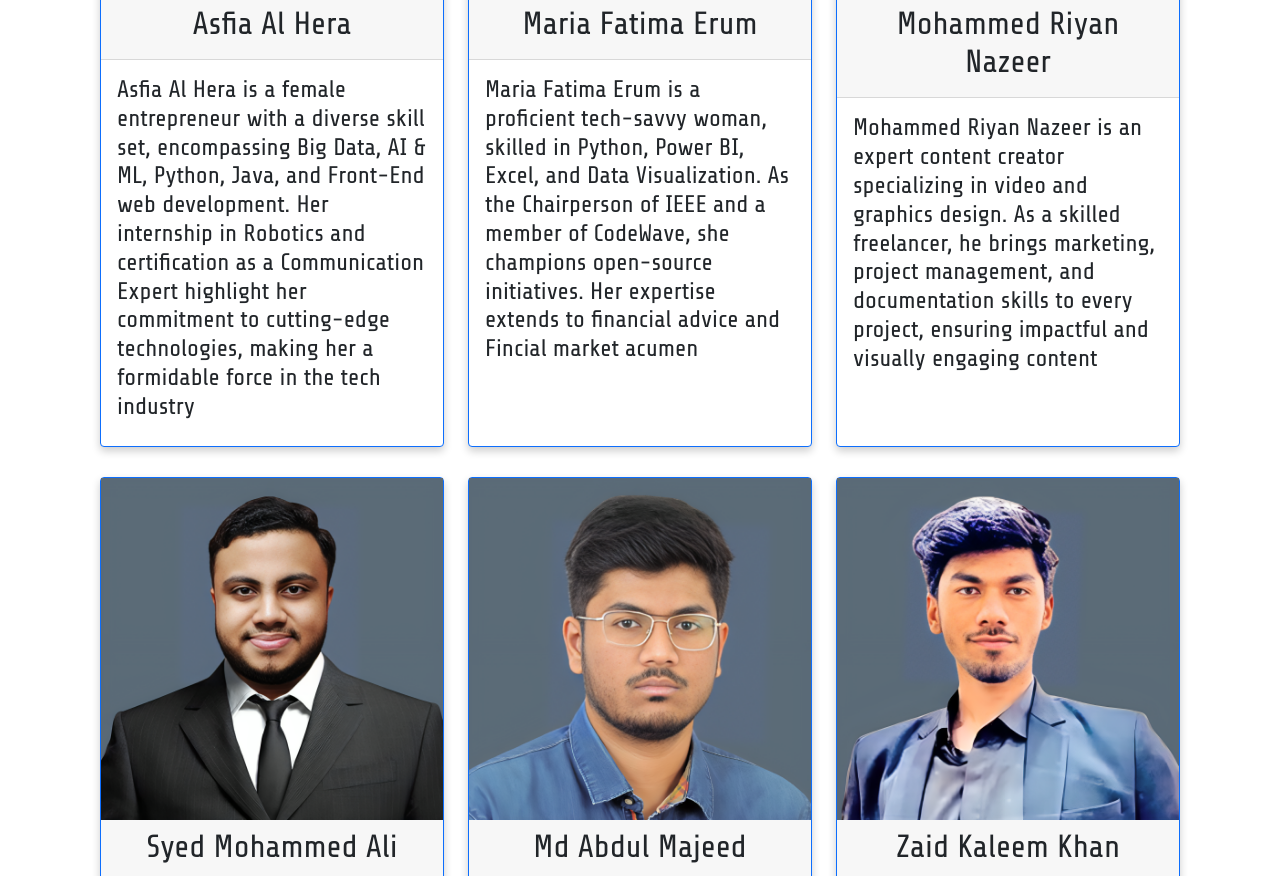
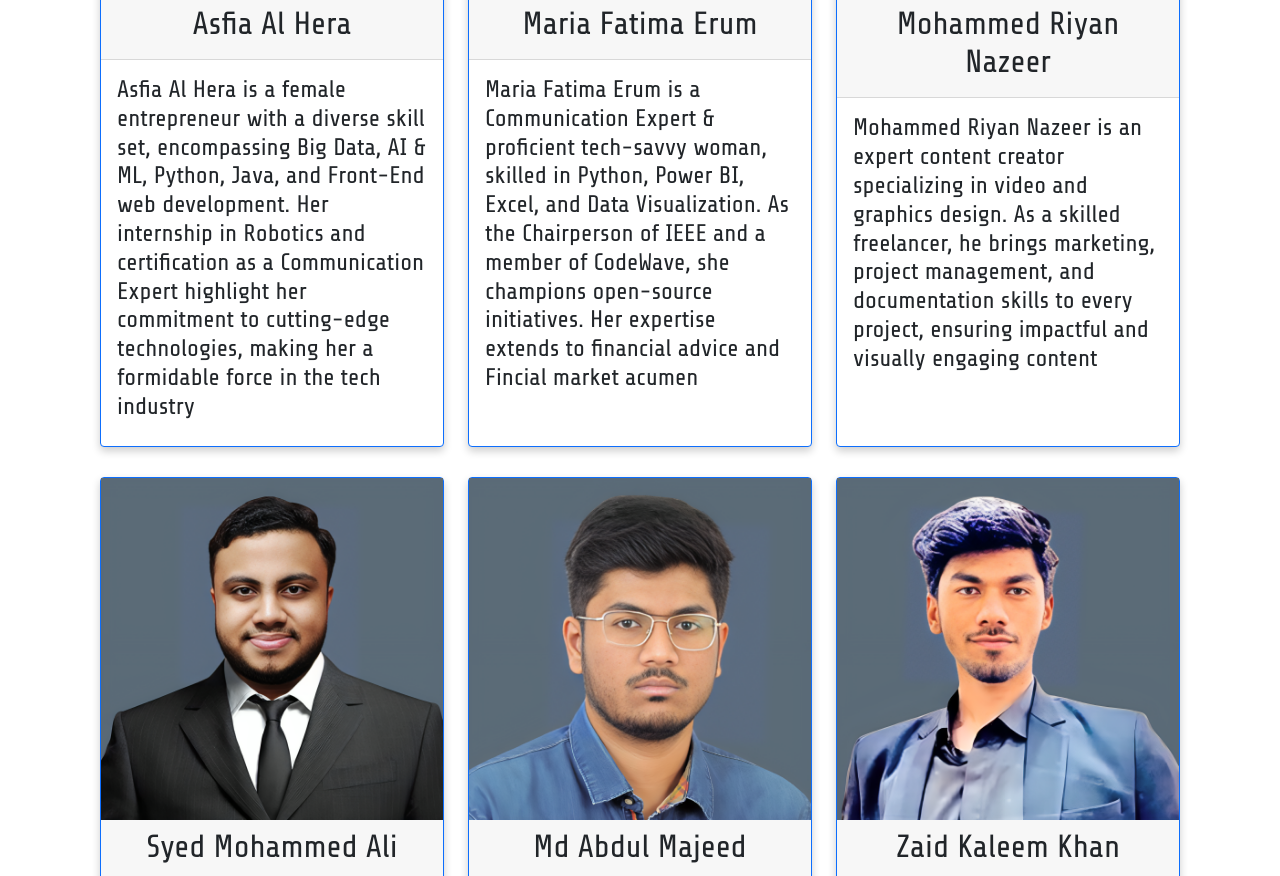
Before and after one commit to LIEThyd/Codewave-site, a plain HTML site: page index.html in a window 1280 px wide. Shown: the part 3716-4592 px from the top of the page. Drawn offline with nearby package versions, Linux system fonts and the light colour scheme.

Commit message:
Update index.html

```diff
--- a/index.html
+++ b/index.html
@@ -179,7 +179,7 @@
             <h3 class="h2">Maria Fatima Erum</h3>
           </div>
           <div class="card-body  text-left ">
-            <p class= "h4">Maria Fatima Erum is a proficient tech-savvy woman, skilled in Python, Power BI, Excel, and Data Visualization. As the Chairperson of IEEE and a member of CodeWave, she champions open-source initiatives. Her expertise extends to financial advice and Fincial market acumen</p>
+            <p class= "h4">Maria Fatima Erum is a Communication Expert & proficient tech-savvy woman, skilled in Python, Power BI, Excel, and Data Visualization. As the Chairperson of IEEE and a member of CodeWave, she champions open-source initiatives. Her expertise extends to financial advice and Fincial market acumen</p>
           </div>
         </div>
       </div>
```
